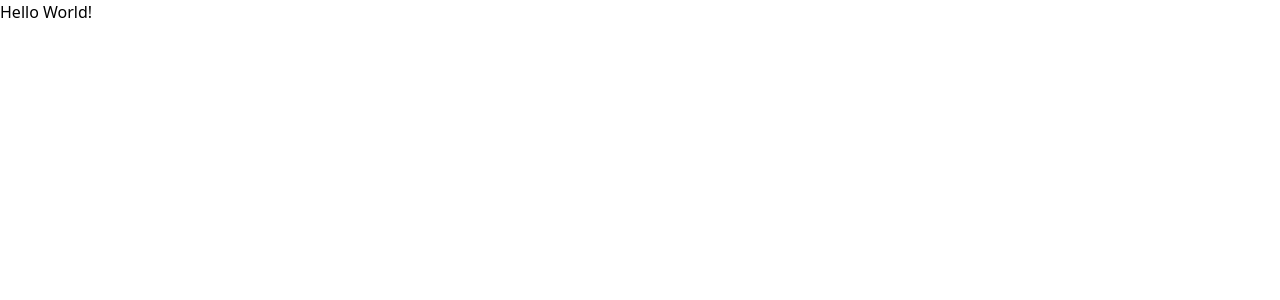
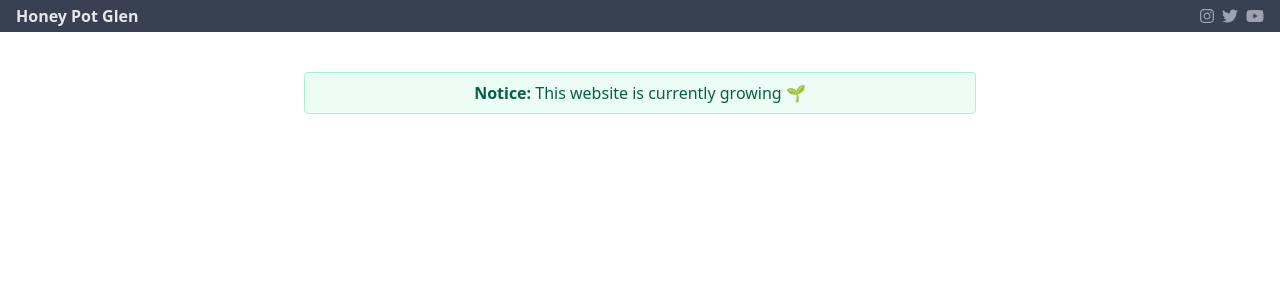
Before and after one commit to marchsabino/honey-pot-glen, a Next.js app: page / in a window 1280 px wide. Shown: the top 300 px of the page. Built offline with nearby package versions, Linux system fonts and the light colour scheme.

Commit message:
Social Media Links

```diff
--- /dev/null
+++ b/components/layout.tsx
@@ -0,0 +1,33 @@
+import Head from "next/head";
+import TwitterLink from "./social-media/twitter-link";
+import InstagramLink from "./social-media/instagram-link";
+import YoutubeLink from "./social-media/youtube-link";
+
+function Layout({ children, name }) {
+  return (
+    <>
+      <Head>
+        <title>
+          {process.env.NEXT_PUBLIC_SITE_NAME} - {name}
+        </title>
+      </Head>
+      <div className="flex flex-col h-screen">
+        <nav className="py-1 bg-gray-700">
+          <div className="container flex justify-between">
+            <span className="font-semibold text-gray-200">
+              {process.env.NEXT_PUBLIC_SITE_NAME}
+            </span>
+            <div id="social-media-links" className="text-gray-400">
+              <InstagramLink className="mr-2" />
+              <TwitterLink className="mr-2" />
+              <YoutubeLink />
+            </div>
+          </div>
+        </nav>
+        {children}
+      </div>
+    </>
+  );
+}
+
+export default Layout;
--- /dev/null
+++ b/components/social-media/instagram-link.tsx
@@ -0,0 +1,16 @@
+import { FontAwesomeIcon } from "@fortawesome/react-fontawesome";
+import { faInstagram } from "@fortawesome/free-brands-svg-icons";
+
+function InstagramLink({ ...props }) {
+  return (
+    <a
+      className={`hover:text-purple-400 transition duration-300 ${props.className}`}
+      href={process.env.NEXT_PUBLIC_SITE_INSTAGRAM}
+      target="_blank"
+    >
+      <FontAwesomeIcon icon={faInstagram} />
+    </a>
+  );
+}
+
+export default InstagramLink;
--- /dev/null
+++ b/components/social-media/twitter-link.tsx
@@ -0,0 +1,16 @@
+import { FontAwesomeIcon } from "@fortawesome/react-fontawesome";
+import { faTwitter } from "@fortawesome/free-brands-svg-icons";
+
+function TwitterLink({ ...props }) {
+  return (
+    <a
+      className={`hover:text-blue-400 transition duration-300 ${props.className}`}
+      href={process.env.NEXT_PUBLIC_SITE_TWITTER}
+      target="_blank"
+    >
+      <FontAwesomeIcon icon={faTwitter} />
+    </a>
+  );
+}
+
+export default TwitterLink;
--- /dev/null
+++ b/components/social-media/youtube-link.tsx
@@ -0,0 +1,16 @@
+import { FontAwesomeIcon } from "@fortawesome/react-fontawesome";
+import { faYoutube } from "@fortawesome/free-brands-svg-icons";
+
+function YoutubeLink({ ...props }) {
+  return (
+    <a
+      className={`hover:text-red-500 transition duration-300 ${props.className}`}
+      href={process.env.NEXT_PUBLIC_SITE_YOUTUBE}
+      target="_blank"
+    >
+      <FontAwesomeIcon icon={faYoutube} />
+    </a>
+  );
+}
+
+export default YoutubeLink;
--- a/package.json
+++ b/package.json
@@ -10,6 +10,10 @@
     "prepare": "husky install"
   },
   "dependencies": {
+    "@fortawesome/fontawesome-svg-core": "^1.2.34",
+    "@fortawesome/free-brands-svg-icons": "^5.15.2",
+    "@fortawesome/free-solid-svg-icons": "^5.15.2",
+    "@fortawesome/react-fontawesome": "^0.1.14",
     "next": "10.0.8",
     "react": "17.0.1",
     "react-dom": "17.0.1"
--- a/pages/index.tsx
+++ b/pages/index.tsx
@@ -1,13 +1,18 @@
-import Head from "next/head";
+import Layout from "../components/layout";
 
 function Home(): JSX.Element {
   return (
-    <>
-      <Head>
-        <title>{process.env.NEXT_PUBLIC_SITE_NAME} - Home</title>
-      </Head>
-      <h1>Hello World!</h1>
-    </>
+    <Layout name="Home">
+      <main className="my-10">
+        <div className="container">
+          <div className="mx-auto max-w-2xl">
+            <div className="text-center text-green-800 bg-green-50 p-2 rounded border-green-200 border">
+              <strong>Notice:</strong> This website is currently growing 🌱
+            </div>
+          </div>
+        </div>
+      </main>
+    </Layout>
   );
 }
 
--- a/tailwind.config.js
+++ b/tailwind.config.js
@@ -2,7 +2,21 @@ module.exports = {
   purge: ["./pages/**/*.{js,ts,jsx,tsx}", "./components/**/*.{js,ts,jsx,tsx}"],
   darkMode: false, // or 'media' or 'class'
   theme: {
-    extend: {},
+    container: {
+      center: true,
+      padding: "1rem",
+    },
+    extend: {
+      colors: {
+        transparent: "transparent",
+        current: "currentColor",
+        primary: {
+          DEFAULT: "var(--theme-primary)",
+          light: "var(--theme-primary-light)",
+          dark: "var(--theme-primary-dark)",
+        },
+      },
+    },
   },
   variants: {
     extend: {},
```
Also changed, not shown: 2 other files (tests, documents, lock files or other folders).
